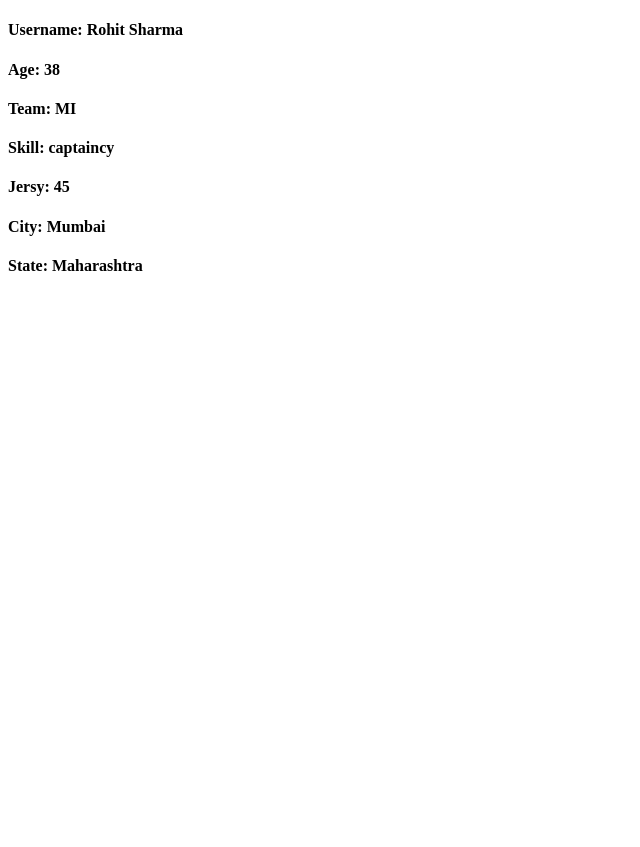
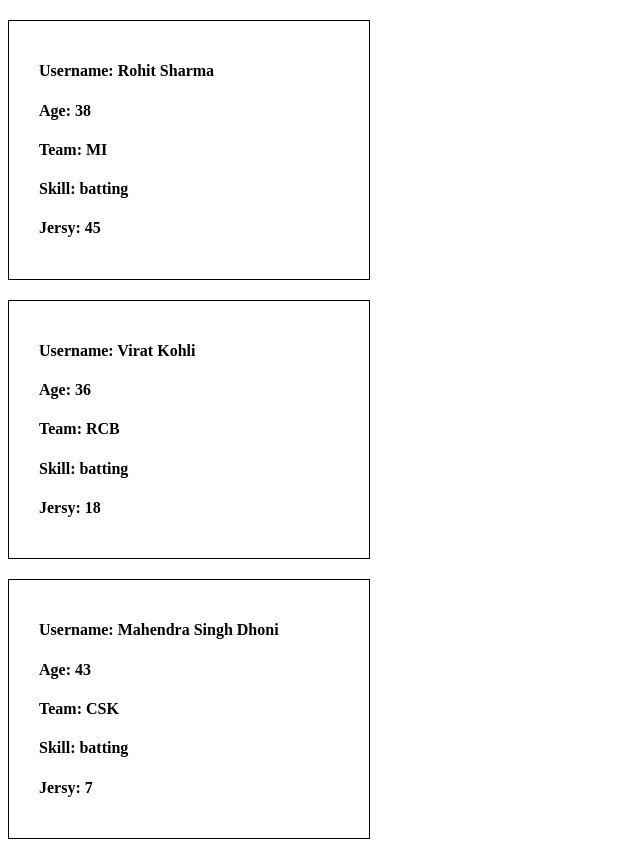
Before and after one commit to RajSresth/A-37-React-Batch, a React (Vite) app: page / in a window 1280 px wide. Shown: the whole page, without its empty margins (0-640 px from the left). Before the commit the page ends 800 px from the top, so only its background shows below. Built offline with nearby package versions, Linux system fonts and the light colour scheme.

Commit message:
Spread Props

```diff
--- a/src/Topic-2 Props/Card.jsx
+++ b/src/Topic-2 Props/Card.jsx
@@ -1,23 +1,19 @@
-
-
-
-const Card = (props) => {
-
-  console.log("props:",props); // { player: {}}
-
-  const {username, age, team, skill, jersy,address} = props?.player;
-  const {name,city} = address?.state;
-
+const Card = ({ username = "Chombu Singh", age, skill, team, jersy }) => {
   return (
-    <>
+    <div
+      style={{
+        border: "1px solid black",
+        width: "300px",
+        padding: "20px 30px",
+        marginTop: "20px",
+      }}
+    >
       <h4>Username: {username}</h4>
       <h4>Age: {age}</h4>
       <h4>Team: {team}</h4>
-      <h4>Skill: {skill[2]}</h4>
+      <h4>Skill: {skill}</h4>
       <h4>Jersy: {jersy}</h4>
-      <h4>City: {city}</h4>
-      <h4>State: {name}</h4>
-    </>
+    </div>
   );
 };
 
--- a/src/Topic-2 Props/Parent.jsx
+++ b/src/Topic-2 Props/Parent.jsx
@@ -2,26 +2,34 @@
 
 const Parent = () => {
 
-    const player = {
+    const player1 = {
         username: "Rohit Sharma",
         age: 38,
         team: "MI",
         jersy: 45,
-        skill: ["batting","bowling", "captaincy"],
-        address: {
-            country: "India",
-            state: {
-                name: "Maharashtra",
-                city: "Mumbai"
-            },
-        }
+        skill: "batting",
+    }
+
+    const player2 = {
+        username: "Virat Kohli",
+        age: 36,
+        team: "RCB",
+        jersy: 18,
+        skill: "batting",
+    }
+
+    const player3 = {
+        username: "Mahendra Singh Dhoni",
+        age: 43,
+        team: "CSK",
+        jersy: 7,
+        skill: "batting",
     }
 
     return <div className="parent-component">
-
-            {/* <Card username="Virat Kohli" age={36} team="RCB" skill="batting" jersy={18} /> */}
-
-            <Card player={player} />
+            <Card {...player1} />
+            <Card {...player2} />
+            <Card {...player3} />
     </div>
 }
 
```
